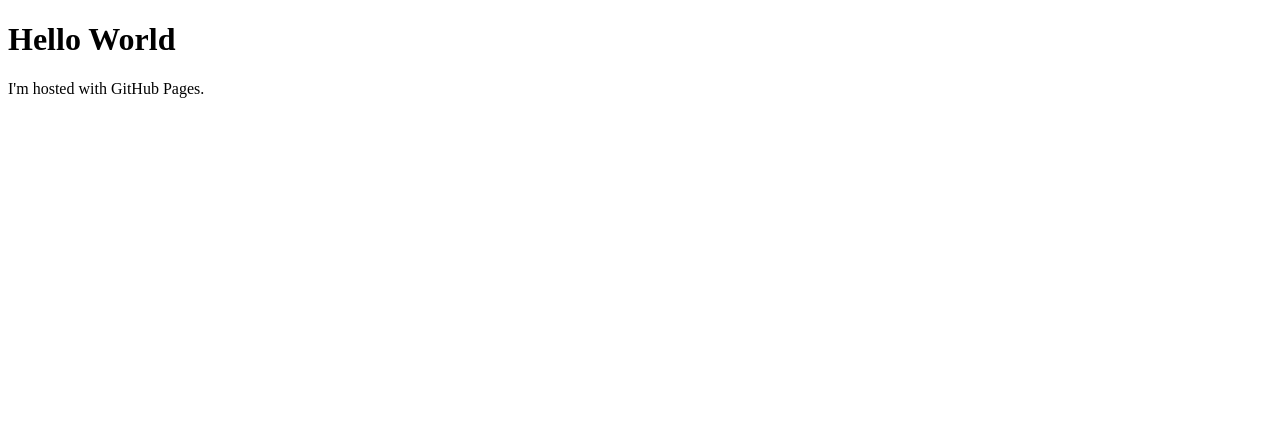
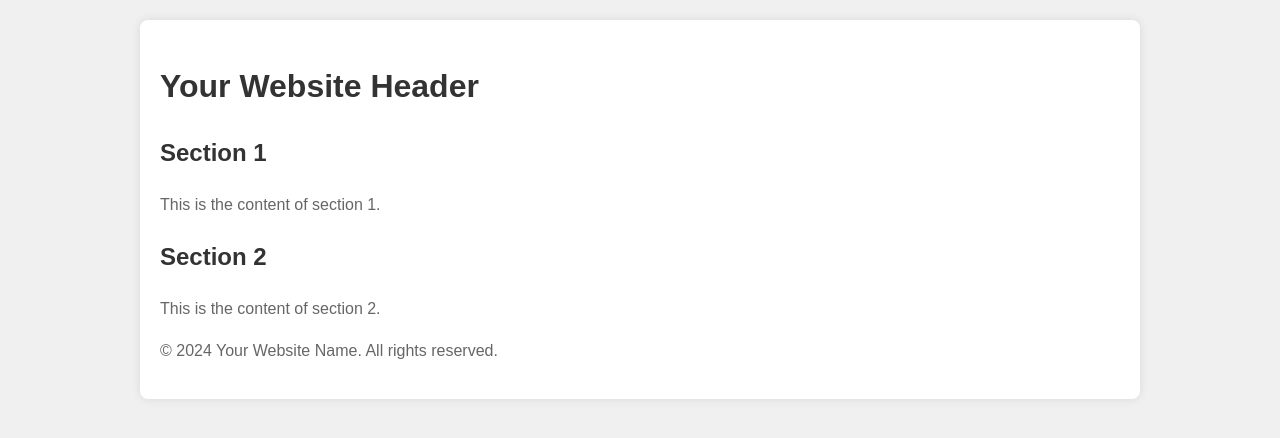
Before and after one commit to Tech2mysite/ayurveda.github.io, a plain HTML site: page index.html in a window 1280 px wide. Drawn offline with Linux system fonts and the light colour scheme.

Commit message:
Update index.html

```diff
--- a/index.html
+++ b/index.html
@@ -1,7 +1,59 @@
 <!DOCTYPE html>
-<html>
+<html lang="en">
+<head>
+    <meta charset="UTF-8">
+    <meta name="viewport" content="width=device-width, initial-scale=1.0">
+    <title>Your Website Title</title>
+    <style>
+        /* You can add your CSS styles here */
+        body {
+            font-family: Arial, sans-serif;
+            line-height: 1.6;
+            margin: 0;
+            padding: 0;
+            background-color: #f0f0f0;
+        }
+        .container {
+            max-width: 960px;
+            margin: 20px auto;
+            background-color: #fff;
+            padding: 20px;
+            box-shadow: 0 0 10px rgba(0,0,0,0.1);
+            border-radius: 8px;
+        }
+        h1, h2, h3 {
+            color: #333;
+        }
+        p {
+            color: #666;
+        }
+    </style>
+</head>
 <body>
-<h1>Hello World</h1>
-<p>I'm hosted with GitHub Pages.</p>
+    <div class="container">
+        <header>
+            <h1>Your Website Header</h1>
+            <!-- You can add navigation links here -->
+        </header>
+
+        <main>
+            <section>
+                <h2>Section 1</h2>
+                <p>This is the content of section 1.</p>
+            </section>
+
+            <section>
+                <h2>Section 2</h2>
+                <p>This is the content of section 2.</p>
+            </section>
+
+            <!-- Add more sections as needed -->
+        </main>
+
+        <footer>
+            <p>&copy; 2024 Your Website Name. All rights reserved.</p>
+            <!-- Add footer links or other information here -->
+        </footer>
+    </div>
 </body>
 </html>
```
